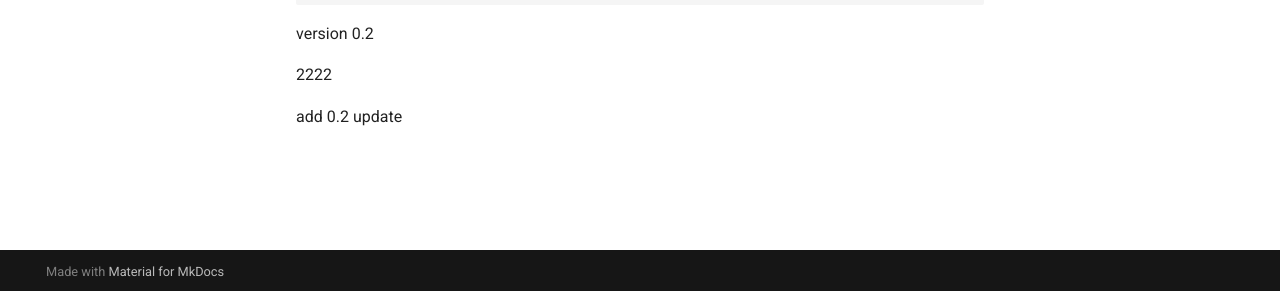
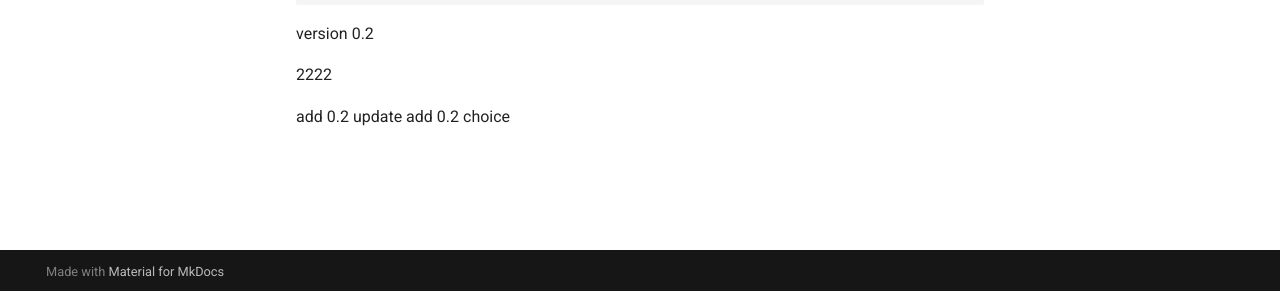
Before and after one commit to xuoutput/test-mkdocs, an MkDocs documentation site: the page built from docs/index.md, in a window 1280 px wide. Shown: the part 606-897 px from the top of the page. Built offline with MkDocs 1.6.1 and Material for MkDocs 9.7.7, drawn with Linux system fonts in a browser that asks for light colours; the version menu is left out.

Commit message:
fix: add cho

```diff
--- a/docs/index.md
+++ b/docs/index.md
@@ -22,3 +22,4 @@ version 0.2
 2222
 
 add 0.2 update
+add 0.2 choice
```
